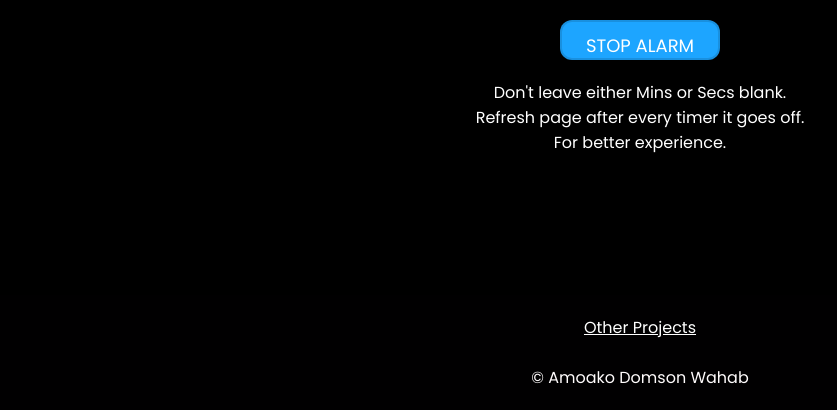
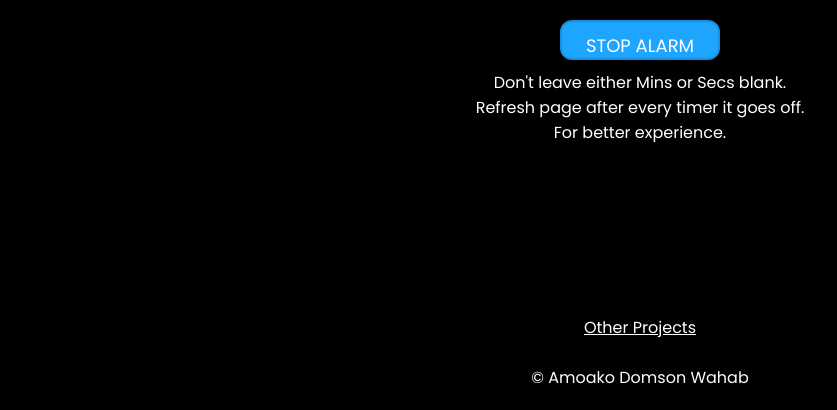
Before and after one commit to amoakodomson25/HTML-TimerApp, a plain HTML site: page index.html in a window 1280 px wide. Shown: the part 390-800 px from the top of the page, without its empty margins (0-837 px from the left). Drawn offline with Linux system fonts and the light colour scheme.

Commit message:
Update index.html

```diff
--- a/index.html
+++ b/index.html
@@ -51,7 +51,7 @@
     <div class="stop">
       <button class="stopButton" onclick="stopSong()">Stop Alarm</button>
     </div>
-    <p style="height:100px;color: white; margin-top: 20px; text-align: center;">
+    <p style="color: white; margin-top: 10px; text-align: center;">
       Don't leave either Mins or Secs blank. <br />
       Refresh page after every timer it goes off. <br />
       For better experience.
```
